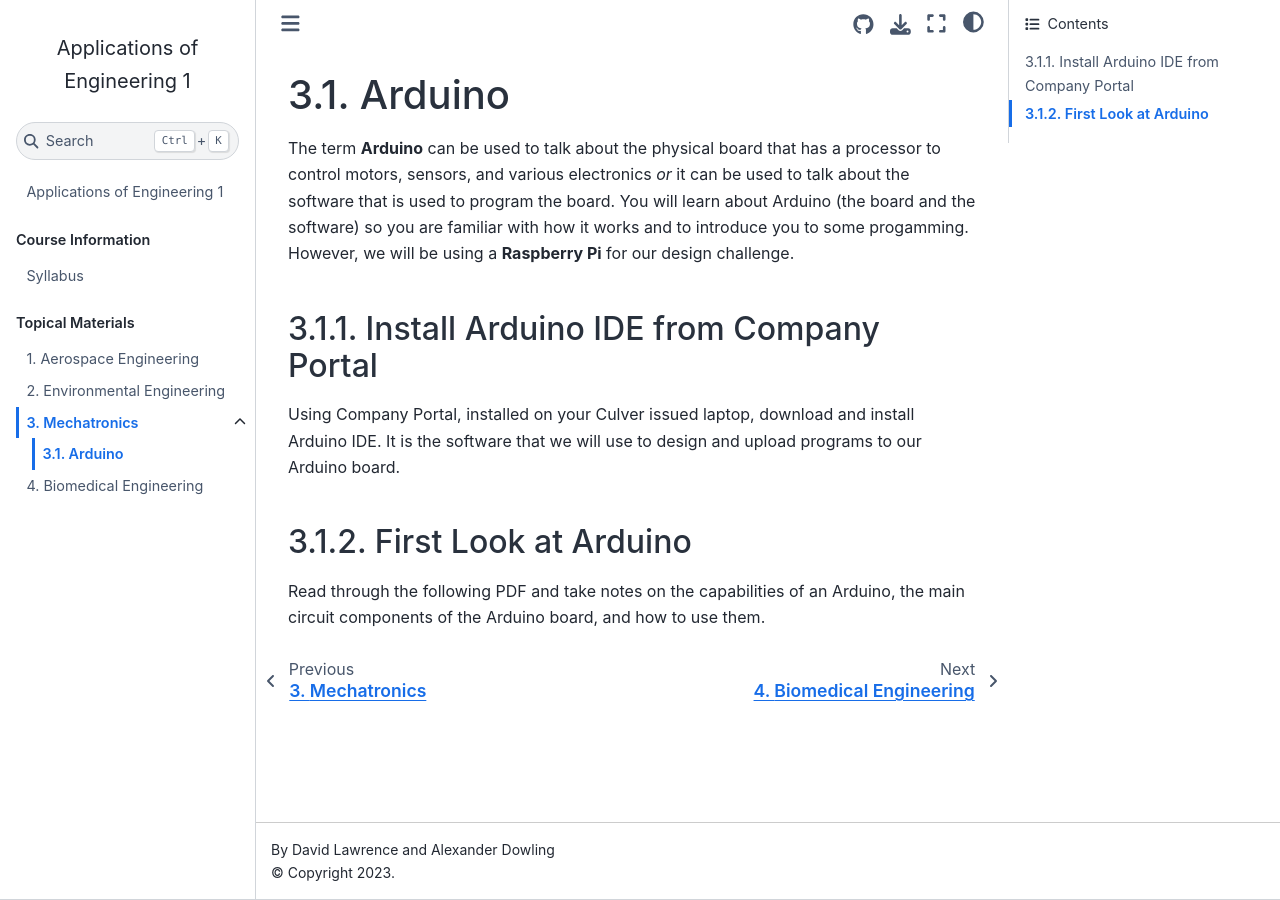
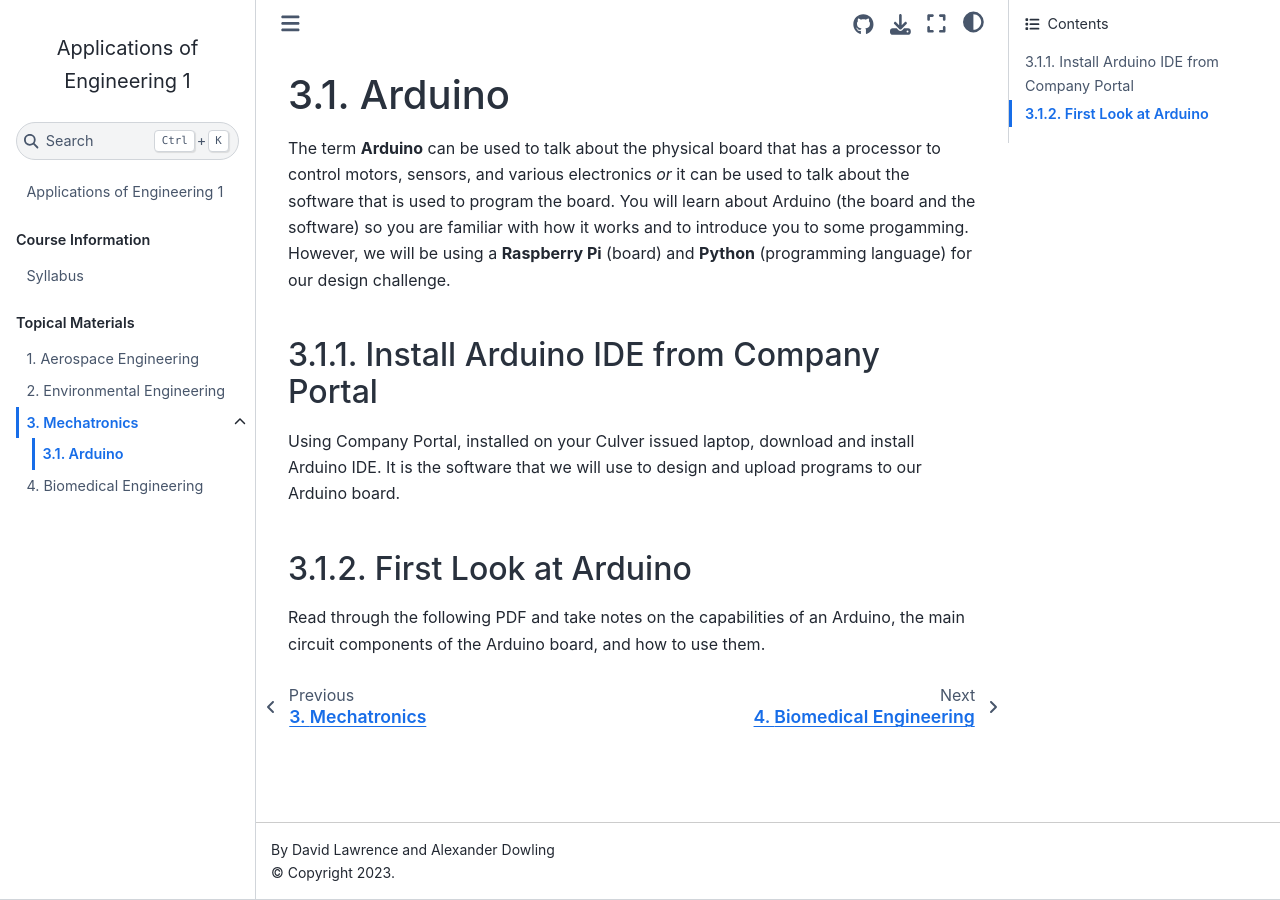
Before and after one commit to Culver-Academies/engineering1, a Jupyter Book: the page built from mech/arduino.md, in a window 1280 px wide. Built offline with Jupyter Book 1.0.4 settings and Sphinx 7.4.7 and the Sphinx Book theme 1.1.4, drawn with Linux system fonts in a browser that asks for light colours.

Commit message:
Update arduino.md

```diff
--- a/mech/arduino.md
+++ b/mech/arduino.md
@@ -1,6 +1,6 @@
 # Arduino
 
-The term **Arduino** can be used to talk about the physical board that has a processor to control motors, sensors, and various electronics *or* it can be used to talk about the software that is used to program the board. You will learn about Arduino (the board and the software) so you are familiar with how it works and to introduce you to some progamming. However, we will be using a **Raspberry Pi** for our design challenge.
+The term **Arduino** can be used to talk about the physical board that has a processor to control motors, sensors, and various electronics *or* it can be used to talk about the software that is used to program the board. You will learn about Arduino (the board and the software) so you are familiar with how it works and to introduce you to some progamming. However, we will be using a **Raspberry Pi** (board) and **Python** (programming language) for our design challenge.
 
 ## Install Arduino IDE from Company Portal
 
```
